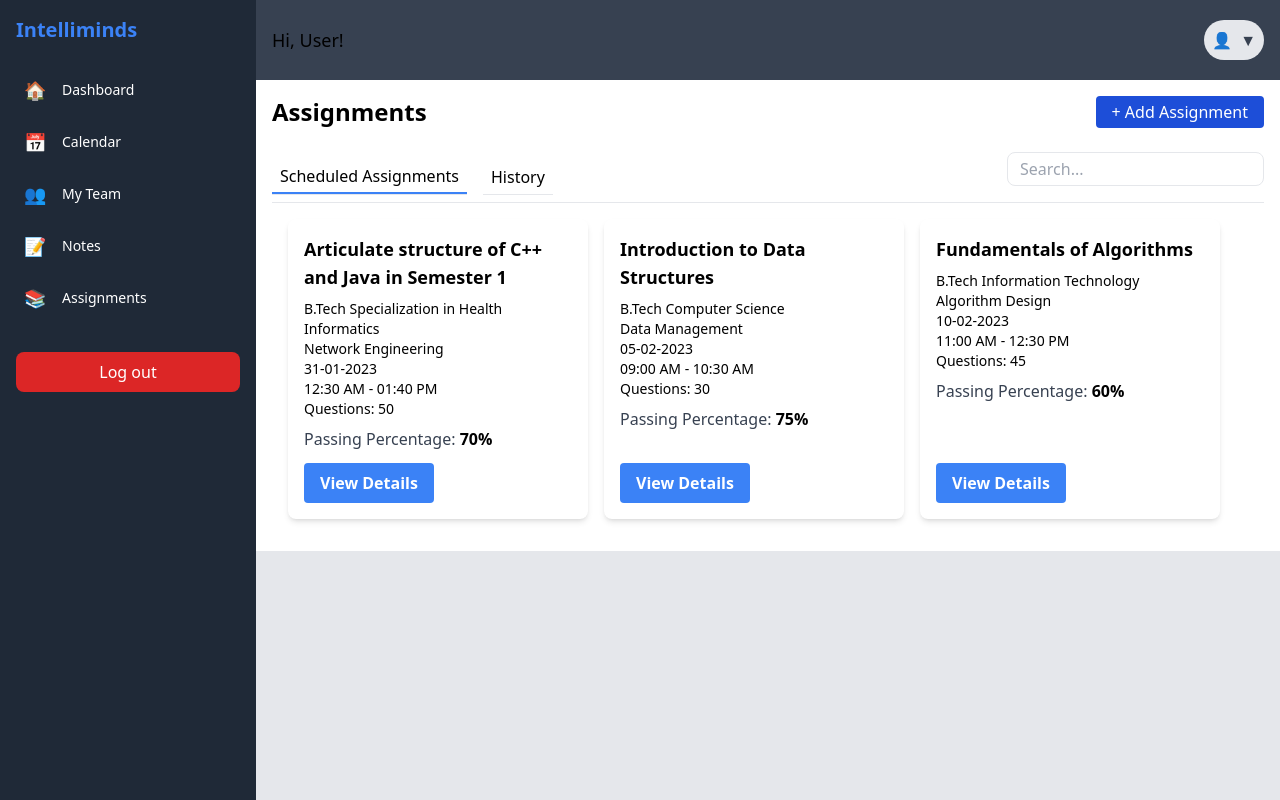
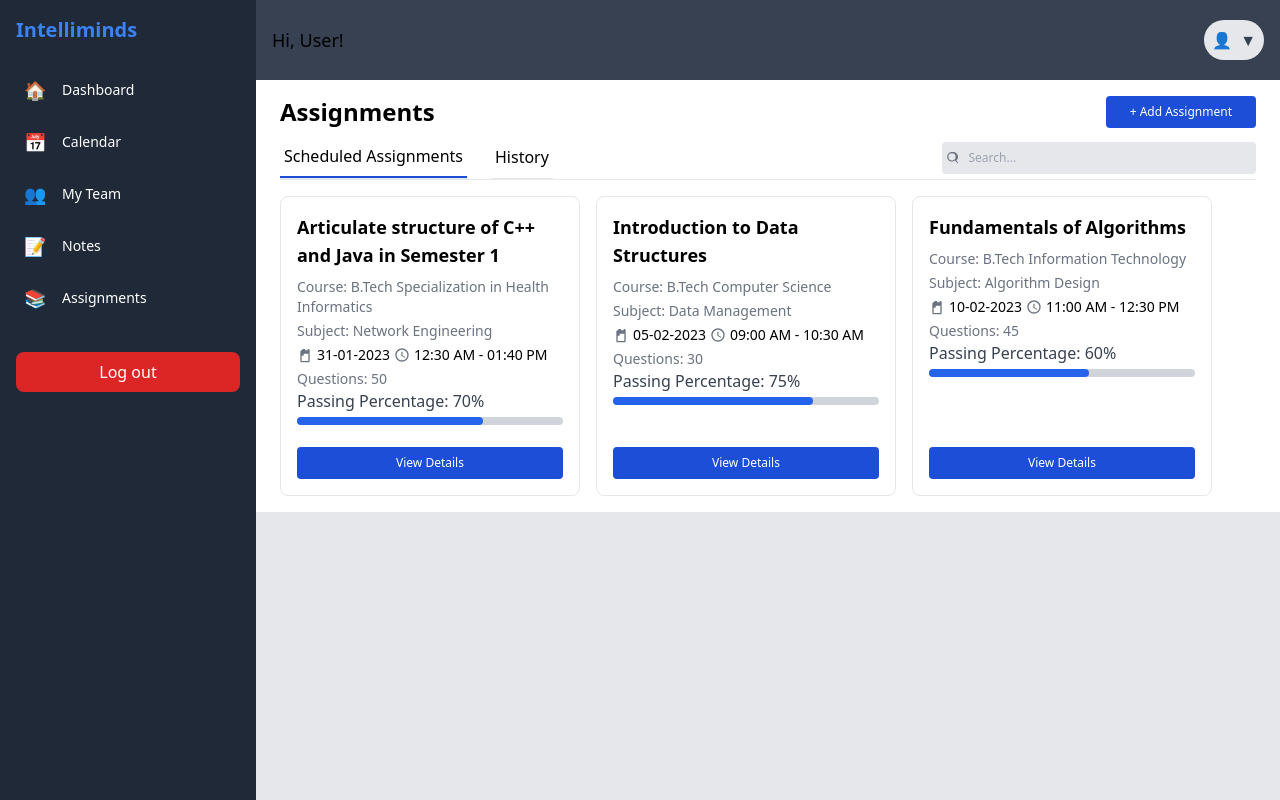
Before and after one commit to aaronbiscotti/intelliminds-crm, a Next.js app: page /assignments in a window 1280 px wide. Built offline with nearby package versions, Linux system fonts and the light colour scheme.

Commit message:
design changes

```diff
--- a/app/assignments/page.js
+++ b/app/assignments/page.js
@@ -1,65 +1,89 @@
 "use client";
 import React, { useEffect, useState } from 'react';
+
 const Card = ({ title, course, subject, date, time, questions, percentage }) => (
-    <div className="bg-white text-black shadow-md rounded-lg p-4 m-2" style={{ width: '300px', height: '300px' }}>
+  <div className="bg-white text-black border rounded-lg p-4 mr-4 mt-4" style={{ width: '300px', height: '300px' }}>
     <div className="flex flex-col justify-between h-full">
       <div>
         <h2 className="text-lg font-semibold mb-2">{title}</h2>
-                <p className="text-sm">{course}</p>
-                <p className="text-sm">{subject}</p>
-                <p className="text-sm">{date}</p>
-                <p className="text-sm">{time}</p>
-                <p className="text-sm">Questions: {questions}</p>
-                <div className="mt-2">
-                    <span className="text-gray-700">Passing Percentage: </span>
-                    <span className="font-semibold">{percentage}%</span>
+        <p className="text-sm text-gray-500 mb-1">Course: {course}</p>
+        <p className="text-sm text-gray-500 mb-1">Subject: {subject}</p>
+        <div className="flex items-center text-sm mb-1">
+        <svg className="w-4 h-4 fill-current text-gray-500 mr-1" xmlns="http://www.w3.org/2000/svg" viewBox="0 0 24 24">
+            <path d="M7 10h3v3H7zM17 3h-1v2h-4V3h-4v2H7c-1.1 0-1.99.9-1.99 2L5 21c0 1.1.9 2 2 2h10c1.1 0 2-.9 2-2V5c0-1.1-.9-2-2-2zm0 18H7V10h10v11z"/>
+          </svg>
+          {date}
+          <svg className="w-4 h-4 fill-current text-gray-500 ml-1 mr-1" xmlns="http://www.w3.org/2000/svg" viewBox="0 0 24 24">
+            <path d="M12 2C6.48 2 2 6.48 2 12s4.48 10 10 10 10-4.48 10-10S17.52 2 12 2zm0 18c-4.42 0-8-3.58-8-8s3.58-8 8-8 8 3.58 8 8-3.58 8-8 8zm1-13h-2v6l5.25 3.15.75-1.23-4.5-2.67z"/>
+          </svg>
+          {time}
+        </div>
+        <p className="text-sm text-gray-500">Questions: {questions}</p>
+        <div>
+          <span className="text-gray-700 block mb-1">Passing Percentage: {percentage}%</span>
+          <div className="w-full bg-gray-300 rounded-full h-2 dark:bg-gray-300 mb-2">
+            <div className="bg-blue-600 h-2 rounded-full" style={{ width: `${percentage}%` }}></div>
           </div>
         </div>
-            <button className="bg-blue-500 hover:bg-blue-700 text-white font-bold py-2 px-4 rounded self-start focus:outline-none focus:shadow-outline">
+      </div>
+      <button className="w-full bg-blue-700 hover:bg-blue-800 text-white text-xs py-2 px-4 rounded focus:outline-none focus:shadow-outline">
         View Details
       </button>
     </div>
   </div>
 );
 
+
+
+
 export default function AssignmentsPage() {
     const [activeTab, setActiveTab] = useState('scheduled');
     useEffect(() => {
-        console.log(activeTab); // This will log whenever activeTab changes
     }, [activeTab]);
 
-    const assignmentsData = {
+    const [assignments, setAssignments] = useState({
       scheduled: [
-            // Temporary data for scheduled assignments
           { title: 'Articulate structure of C++ and Java in Semester 1', course: 'B.Tech Specialization in Health Informatics', subject: 'Network Engineering', date: '31-01-2023', time: '12:30 AM - 01:40 PM', questions: 50, percentage: 70 },
           { title: 'Introduction to Data Structures', course: 'B.Tech Computer Science', subject: 'Data Management', date: '05-02-2023', time: '09:00 AM - 10:30 AM', questions: 30, percentage: 75 },
           { title: 'Fundamentals of Algorithms', course: 'B.Tech Information Technology', subject: 'Algorithm Design', date: '10-02-2023', time: '11:00 AM - 12:30 PM', questions: 45, percentage: 60 },
       ],
       history: [
-            // Temporary data for history assignments
-            {
-                title: 'Machine Learning Basics', course: 'B.Tech AI Specialization', subject: 'Artificial Intelligence', date: '15-01-2023', time: '02:00 PM - 03:40 PM', questions: 35, percentage:
-                    80,
-            },
+          { title: 'Machine Learning Basics', course: 'B.Tech AI Specialization', subject: 'Artificial Intelligence', date: '15-01-2023', time: '02:00 PM - 03:40 PM', questions: 35, percentage: 80 },
           { title: 'Advanced Database Systems', course: 'M.Tech Specialization in Data Storage', subject: 'Data Engineering', date: '22-01-2023', time: '01:00 PM - 02:40 PM', questions: 40, percentage: 85 },
           { title: 'Network Security Fundamentals', course: 'B.Tech Cyber Security', subject: 'Secure Communications', date: '28-01-2023', time: '03:30 PM - 05:00 PM', questions: 30, percentage: 65 },
       ],
+  });
+
+  const addAssignment = () => {
+      const newAssignment = {
+          title: 'New Assignment', // Modify with actual data
+          course: 'New Course',
+          subject: 'New Subject',
+          date: 'New Date',
+          time: 'New Time',
+          questions: 0,
+          percentage: 0,
       };
 
+      setAssignments(prevAssignments => ({
+          ...prevAssignments,
+          [activeTab]: [...prevAssignments[activeTab], newAssignment],
+      }));
+  };
     return (
-        <div className="container mx-auto px-4 py-4 bg-white">
-            <div className="flex justify-between items-center mb-6">
+      <div className="container mx-auto px-6 py-4 bg-white">
+          <div className="flex justify-between items-center mb-2">
               <h1 className="text-2xl font-bold">Assignments</h1>
-                <button className="bg-blue-700 hover:bg-blue-900 text-white py-1 px-4 rounded">
+              <button className="bg-blue-700 text-xs hover:bg-blue-900 text-white py-2 px-6 rounded" onClick={addAssignment}>
                   + Add Assignment
               </button>
           </div>
           <div className="flex justify-between items-center text-black">
               <div className='flex justify-start'>
-                    <div className="flex border-b mr-4">
+                  <div className="flex border-b mr-6">
                       <button
-                            onClick={() => { console.log('Scheduled clicked'); setActiveTab('scheduled'); }}
-                            className={`px-2 py-1 ${activeTab === 'scheduled' ? 'border-b-2 border-blue-500' : 'border-transparent'}`}
+                          onClick={() => setActiveTab('scheduled')}
+                          className={`px-1 py-2 ${activeTab === 'scheduled' ? 'border-b-2 border-blue-700' : 'border-transparent'}`}
                       >
                           Scheduled Assignments
                       </button>
@@ -67,25 +91,31 @@ export default function AssignmentsPage() {
                   <div className="flex border-b">
                       <button
                           onClick={() => setActiveTab('history')}
-                            className={`px-2 py-1 ${activeTab === 'history' ? 'border-b-2 border-blue-500' : 'border-transparent'}`}
+                          className={`px-1 py-2 ${activeTab === 'history' ? 'border-b-2 border-blue-700' : 'border-transparent'}`}
                       >
                           History
                       </button>
                   </div>
               </div>
+              <div class="flex items-center rounded bg-gray-200 ">
+              <svg className="h-4 w-4 fill-current text-gray-500 ml-1" xmlns="http://www.w3.org/2000/svg" viewBox="0 0 24 24">
+                <path d="M10 2C5.589 2 2 5.589 2 10s3.589 8 8 8c1.838 0 3.545-.627 4.906-1.68l3.387 3.387a1 1 0 102 0l-3.387-3.387A7.947 7.947 0 0020 10c0-4.411-3.589-8-8-8zm0 14a6 6 0 110-12 6 6 0 010 12z"/>
+              </svg>
             <input
-                    className="border rounded-lg px-3 py-1 mb-4"
+              class="bg-gray-200 outline-none text-gray-500 text-xs pl-2 pr-28 py-1 my-1 rounded w-full"
               type="search"
               placeholder="Search..."
-                // Implement the search logic here
             />
           </div>
-            <hr className="" />
-            <div className="flex flex-wrap m-2">
-                {activeTab === 'scheduled' && assignmentsData.scheduled.map((assignment, index) => (
+          </div>
+          <hr />
+          <div className="flex flex-wrap">
+              {activeTab === 'scheduled' && assignments.scheduled.map((assignment, index) => (
                   <Card key={index} {...assignment} />
               ))}
-                {activeTab === 'history' && <div>History content goes here</div>}
+              {activeTab === 'history' && assignments.history.map((assignment, index) => (
+                  <Card key={index} {...assignment} />
+              ))}
           </div>
       </div>
   );
```
Lines whose indentation alone changed are shown as unchanged.
